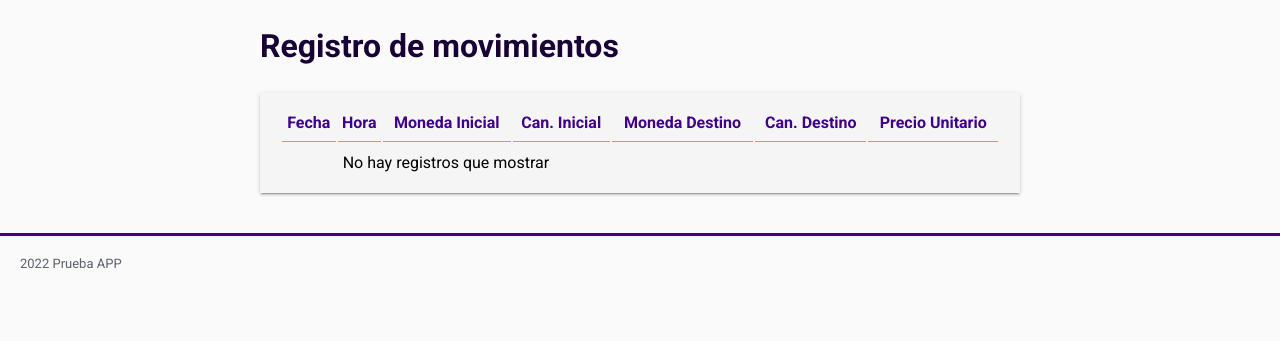
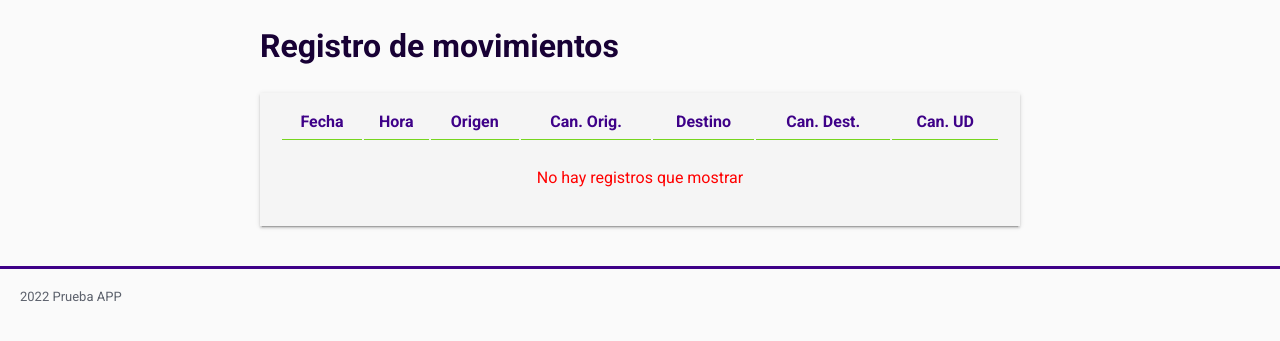
Before and after one commit to FernandoSobrino/flask_classic, a Flask app: template criptoapp/templates/registros.html in a window 1280 px wide. Shown: the part 75-416 px from the top of the page. Run offline with Flask 2, Linux system fonts and the light colour scheme; the template is opened without the code that fills it, so the values that code supplies are empty.

Commit message:
chore: cambio titulos tabla

```diff
--- a/criptoapp/templates/registros.html
+++ b/criptoapp/templates/registros.html
@@ -14,11 +14,11 @@ Registro de movimientos
     <tr>
       <th class="table_header">Fecha</th>
       <th class="table_header">Hora</th>
-      <th class="table_header">Moneda Inicial</th>
-      <th class="table_header">Can. Inicial</th>
-      <th class="table_header">Moneda Destino</th>
-      <th class="table_header">Can. Destino</th>
-      <th class="table_header">Precio Unitario</th>
+      <th class="table_header">Origen</th>
+      <th class="table_header">Can. Orig.</th>
+      <th class="table_header">Destino</th>
+      <th class="table_header">Can. Dest.</th>
+      <th class="table_header">Can. UD</th>
     </tr>
     {% if regs %}
       {% for reg in regs %}
@@ -35,7 +35,7 @@ Registro de movimientos
       {% endfor %}
     {% else %}
     <tr>
-        <td class="texto_no_registros" colspan="4">No hay registros que mostrar</td>
+        <td class="registros-vacios" colspan="7">No hay registros que mostrar</td>
     </tr>
     {% endif %}
   </table>
```
